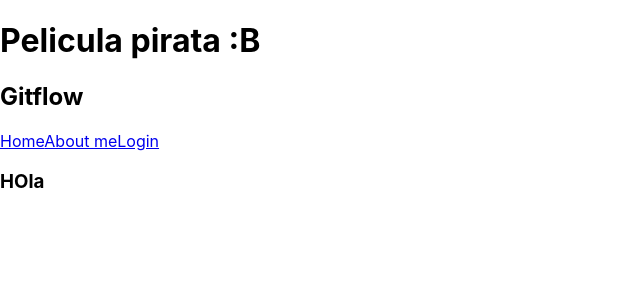
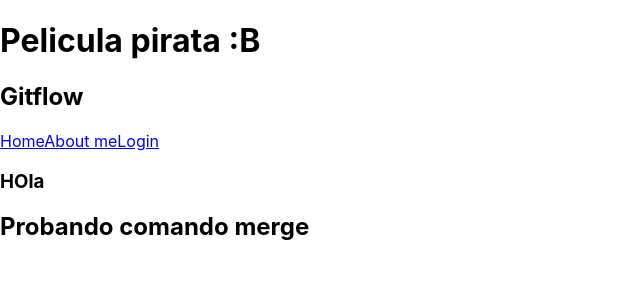
Before and after one commit to bamioezequiel/test-gitflow, a React (Create React App) app in the folder client/: page / in a window 1280 px wide. Shown: the top 300 px of the page, without its empty margins (0-640 px from the left). Built offline with nearby package versions, Linux system fonts and the light colour scheme.

Commit message:
command merge

```diff
--- a/client/src/components/Card/Card.jsx
+++ b/client/src/components/Card/Card.jsx
@@ -4,6 +4,7 @@ export default function Card() {
     return (
         <div>
             <h3>HOla</h3>
+            <h2>Probando comando merge</h2>
         </div>
     )
 }
```
